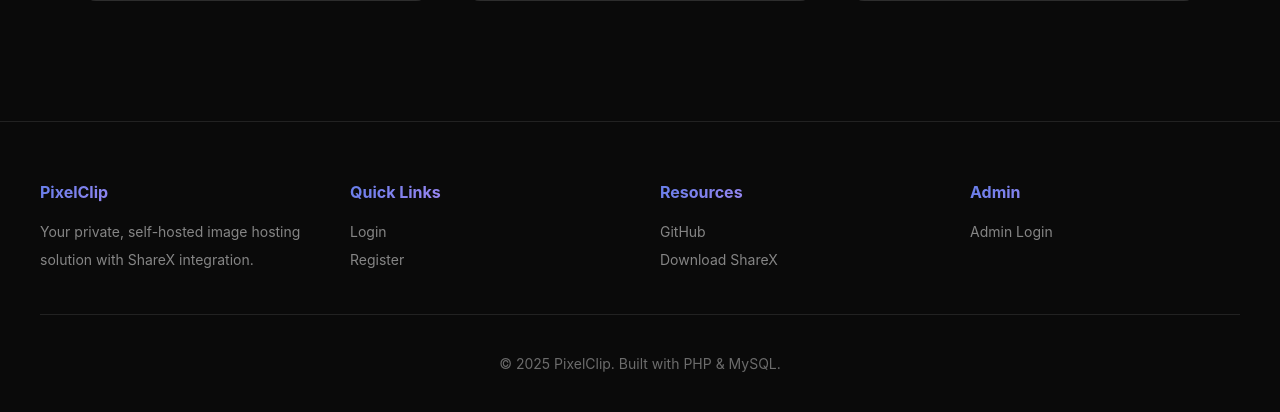
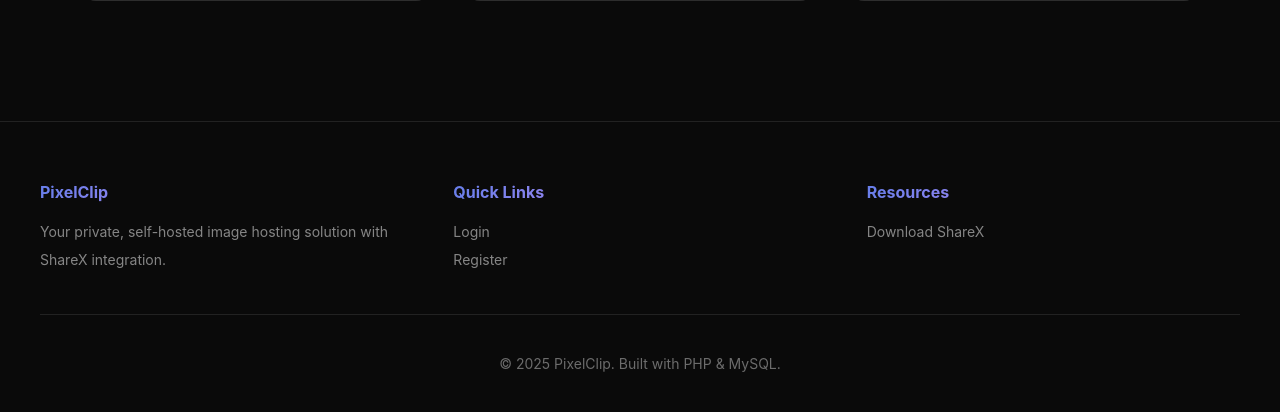
Before and after one commit to iCallum/pixelclip, a PHP site: page / in a window 1280 px wide. Shown: the part 1436-1848 px from the top of the page. Run offline with PHP 8.4, Linux system fonts and the light colour scheme.

Commit message:
Remove Admin links and GitHub link from footer

```diff
--- a/index.php
+++ b/index.php
@@ -636,16 +636,7 @@
             </div>
             <div class="footer-section">
                 <h4>Resources</h4>
-                <a href="https://github.com/iCallum/pixelclip" target="_blank">GitHub</a>
                 <a href="https://getsharex.com/" target="_blank">Download ShareX</a>
-            </div>
-            <div class="footer-section">
-                <h4>Admin</h4>
-                <?php if ($isLoggedIn): ?>
-                    <a href="admin/">Admin Panel</a>
-                <?php else: ?>
-                    <a href="admin/">Admin Login</a>
-                <?php endif; ?>
             </div>
         </div>
         <div class="footer-bottom">
```
